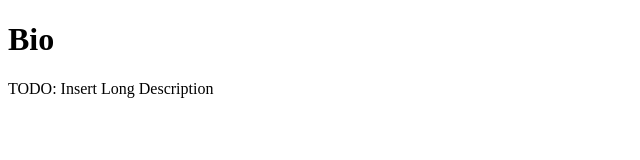
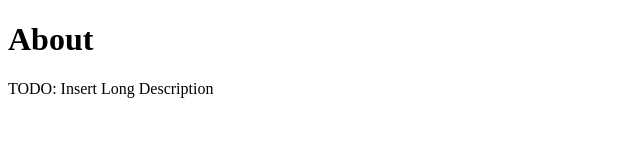
Before and after one commit to JuicyJuice1100/PersonalWebsite, an Angular app: page /about in a window 1280 px wide. Shown: the top 160 px of the page, without its empty margins (0-640 px from the left). Built offline with nearby package versions, Linux system fonts and the light colour scheme.

Commit message:
uncommented the element check and chaged header to about

```diff
--- a/src/app/components/about/about.component.html
+++ b/src/app/components/about/about.component.html
@@ -1,6 +1,6 @@
 <div class="container">
   <div class="flex-item"> <!-- TODO:  Create main view bio-->
-    <h1>Bio</h1>
+    <h1>About</h1>
     <p id="aboutLongDescription" class="appAbout"></p> <!-- TODO:  Create biography.  This will be injected-->
   </div>
   <div class="flex-container"> <!-- TODO:  Create sidebar-->
--- a/src/app/components/about/about.component.ts
+++ b/src/app/components/about/about.component.ts
@@ -1,4 +1,5 @@
 import { Component, OnInit, AfterViewChecked } from '@angular/core';
+import { Title } from '@angular/platform-browser';
 import { UserConfig } from '../../config/user.config';
 import { DocumentRefService } from '../../services/documentRef.service';
 
@@ -14,16 +15,17 @@ export class AboutComponent implements OnInit, AfterViewChecked {
   public shotDescription: String = UserConfig.about.shortDescription;
 
 
-  constructor(private docRef: DocumentRefService) { }
+  constructor(private titleService: Title, private docRef: DocumentRefService) { }
 
   ngOnInit() {
+    this.titleService.setTitle('About - Justin L. Espiritu');
   }
 
   ngAfterViewChecked() {
     const el  = this.docRef.nativeElement.getElementById('aboutLongDescription');
 
-    // if (el !== null && el !== undefined) {
+    if (el !== null && el !== undefined) {
       el.innerHTML = this.longDescription;
-    // }
+    }
   }
 }
```
